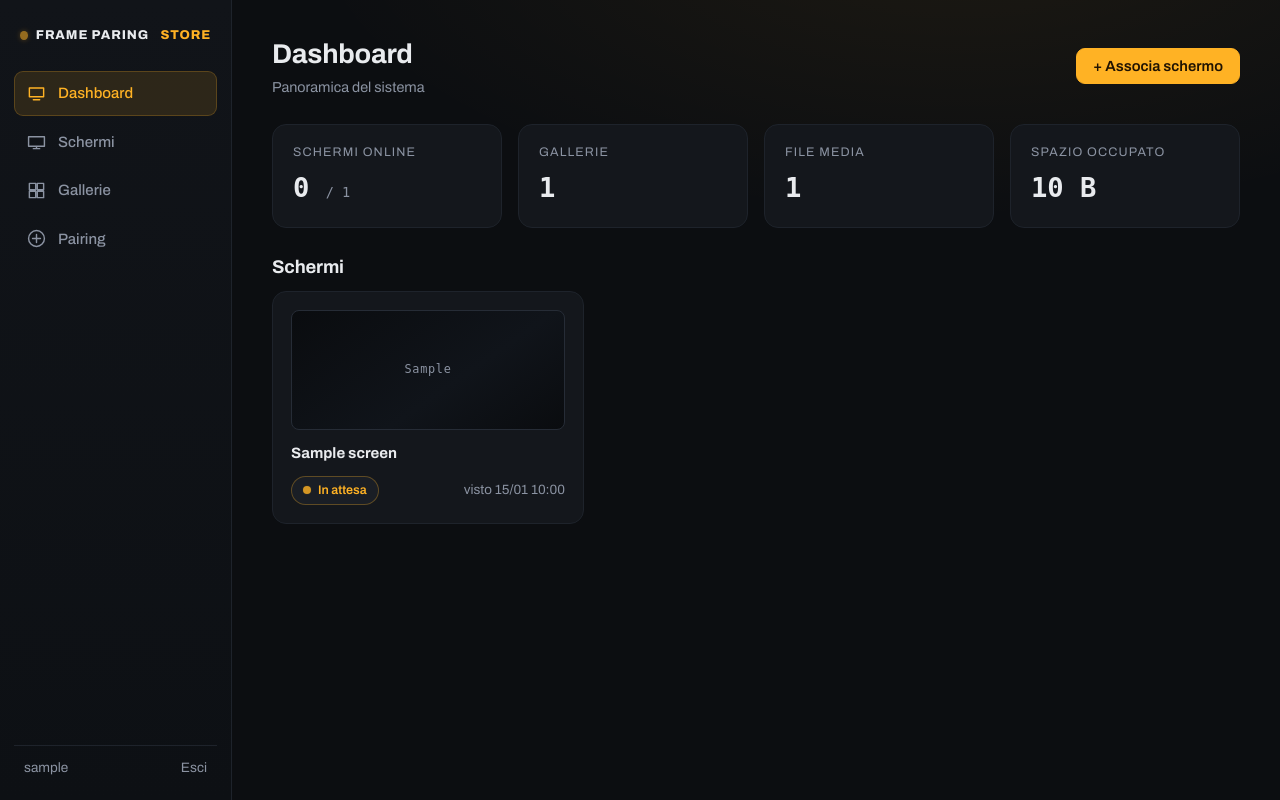
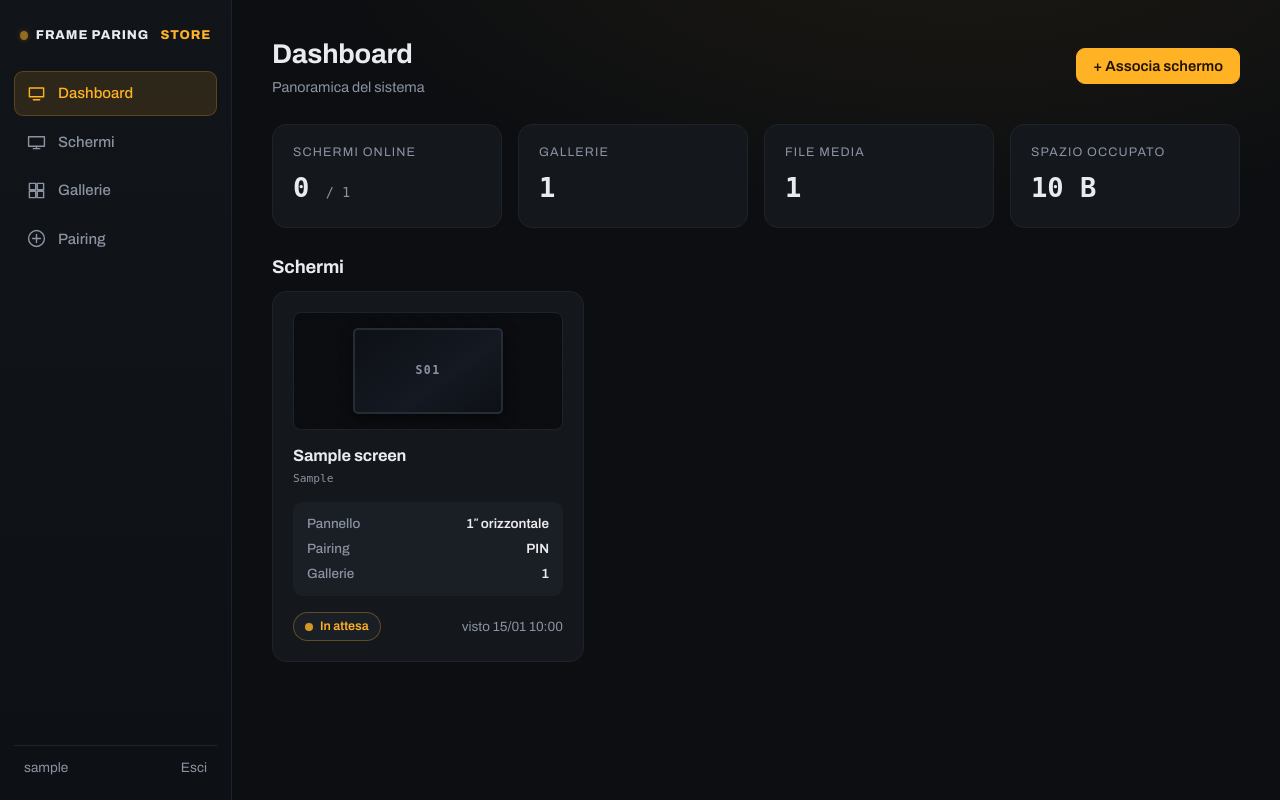
Before and after one commit to davidebr90/frame-paring-store, a PHP site: page /cms/index.php in a window 1280 px wide. Run offline with PHP 8.4, Linux system fonts and the light colour scheme; the visitor is signed in with stand-in values (Sample User, id 1); tables that the repository leaves empty hold one stand-in row (values such as "Sample post"); some web fonts are replaced.

Commit message:
Metadati fisici schermi (pollici/orientamento), streaming media robusto, sync resiliente e rigenerazione playlist al completamento dei download

```diff
--- a/database/schema.sql
+++ b/database/schema.sql
@@ -44,6 +44,8 @@ CREATE TABLE `screens` (
   `auth_token`       CHAR(64)      NULL,               -- token segreto rilasciato al pairing (hex 256 bit)
   `status`           ENUM('pending','paired','revoked') NOT NULL DEFAULT 'pending',
   `device_info`      VARCHAR(255)  NULL,               -- modello/OS dichiarati dall'app
+  `diagonal_inches`  SMALLINT UNSIGNED NULL,           -- polliciaggio del pannello fisico (es. 65)
+  `orientation`      ENUM('landscape','portrait') NOT NULL DEFAULT 'landscape', -- montaggio fisico
   `last_seen_at`     DATETIME      NULL,               -- ultimo polling ricevuto
   `created_at`       DATETIME      NOT NULL DEFAULT CURRENT_TIMESTAMP,
   PRIMARY KEY (`id`),
--- a/server/cms/assets/css/app.css
+++ b/server/cms/assets/css/app.css
@@ -202,21 +202,52 @@ tr:last-child td { border-bottom: 0; }
 .screen-card {
   position: relative;
   background: var(--panel); border: 1px solid var(--line-soft);
-  border-radius: var(--radius); padding: 18px;
-  display: flex; flex-direction: column; gap: 12px;
+  border-radius: var(--radius); padding: 20px;
+  display: flex; flex-direction: column; gap: 14px;
   transition: border-color .15s, transform .15s;
 }
 .screen-card:hover { border-color: var(--line); transform: translateY(-2px); }
-.screen-bezel {
-  aspect-ratio: 16 / 7; border-radius: 8px;
-  background: linear-gradient(145deg, #0a0c0f, #10141a 60%, #0a0c0f);
-  border: 1px solid var(--line);
+
+/* Palco: il pannello disegnato rispecchia l'orientamento fisico reale */
+.screen-stage {
+  height: 118px;
   display: flex; align-items: center; justify-content: center;
-  font-family: var(--font-mono); font-size: .74rem; color: var(--muted);
-  letter-spacing: .06em;
+  border-radius: 8px;
+  background: repeating-linear-gradient(45deg, #0a0c0f 0 8px, #0b0d11 8px 16px);
+  border: 1px solid var(--line-soft);
 }
-.screen-card .screen-name { font-weight: 700; }
-.screen-card .screen-meta { display: flex; justify-content: space-between; align-items: center; gap: 8px; }
+.screen-panel {
+  width: 150px; height: 86px;
+  background: linear-gradient(145deg, #0d1015, #141922 60%, #0d1015);
+  border: 2px solid var(--line);
+  border-radius: 5px;
+  display: flex; align-items: center; justify-content: center;
+  font-family: var(--font-mono); font-size: .72rem; font-weight: 600;
+  color: var(--muted); letter-spacing: .12em;
+  box-shadow: 0 4px 14px rgba(0, 0, 0, .45);
+}
+.screen-panel.portrait { width: 56px; height: 98px; }
+
+.screen-head { display: flex; flex-direction: column; gap: 3px; min-width: 0; }
+.screen-name { font-weight: 700; font-size: 1.02rem; letter-spacing: -.01em; }
+.screen-device {
+  font-family: var(--font-mono); font-size: .7rem; color: var(--muted);
+  white-space: nowrap; overflow: hidden; text-overflow: ellipsis;
+}
+
+.screen-specs {
+  display: grid; grid-template-columns: auto 1fr; gap: 5px 14px;
+  margin: 0; padding: 12px 14px;
+  background: var(--panel-2); border-radius: var(--radius-sm);
+  font-size: .84rem;
+}
+.screen-specs dt { color: var(--muted); font-weight: 500; }
+.screen-specs dd { margin: 0; font-weight: 600; text-align: right; }
+
+.screen-foot {
+  display: flex; justify-content: space-between; align-items: center; gap: 8px;
+  padding-top: 2px;
+}
 .screen-card a.cover { position: absolute; inset: 0; border-radius: var(--radius); }
 
 /* ---------- PIN ---------- */
--- a/server/cms/index.php
+++ b/server/cms/index.php
@@ -4,7 +4,11 @@ declare(strict_types=1);
 require __DIR__ . '/_cms.php';
 
 $pdo = db();
-$screens = $pdo->query('SELECT * FROM screens ORDER BY name, id')->fetchAll();
+$screens = $pdo->query('SELECT s.*, COUNT(sg.gallery_id) AS n_galleries
+                        FROM screens s
+                        LEFT JOIN screen_galleries sg ON sg.screen_id = s.id
+                        GROUP BY s.id
+                        ORDER BY s.name, s.id')->fetchAll();
 $stats = $pdo->query('SELECT
     (SELECT COUNT(*) FROM galleries)          AS galleries,
     (SELECT COUNT(*) FROM media)              AS media,
@@ -49,11 +53,31 @@ cms_header('Dashboard', 'index');
   </div>
 <?php else: ?>
   <div class="grid grid-screens">
-    <?php foreach ($screens as $s): ?>
+    <?php foreach ($screens as $s):
+        $methodLabels = ['pin' => 'PIN', 'qr' => 'QR', 'manual' => 'Manuale'];
+        $isPortrait = $s['orientation'] === 'portrait';
+    ?>
     <div class="screen-card">
-      <div class="screen-bezel"><?= $s['device_info'] ? e(mb_substr($s['device_info'], 0, 34)) : 'SEGNALE ' . str_pad((string) $s['id'], 2, '0', STR_PAD_LEFT) ?></div>
-      <div class="screen-name"><?= e($s['name']) ?></div>
-      <div class="screen-meta">
+      <div class="screen-stage">
+        <div class="screen-panel<?= $isPortrait ? ' portrait' : '' ?>">
+          <span>S<?= str_pad((string) $s['id'], 2, '0', STR_PAD_LEFT) ?></span>
+        </div>
+      </div>
+      <div class="screen-head">
+        <div class="screen-name"><?= e($s['name']) ?></div>
+        <?php if ($s['device_info']): ?>
+        <div class="screen-device"><?= e($s['device_info']) ?></div>
+        <?php endif; ?>
+      </div>
+      <dl class="screen-specs">
+        <dt>Pannello</dt>
+        <dd><?= $s['diagonal_inches'] !== null ? (int) $s['diagonal_inches'] . '&Prime; ' : '' ?><?= $isPortrait ? 'verticale' : 'orizzontale' ?></dd>
+        <dt>Pairing</dt>
+        <dd><?= e($methodLabels[$s['pair_method']] ?? '—') ?></dd>
+        <dt>Gallerie</dt>
+        <dd><?= (int) $s['n_galleries'] ?></dd>
+      </dl>
+      <div class="screen-foot">
         <?= screen_badge($s, $onlineWindow) ?>
         <span class="hint"><?= $s['last_seen_at'] ? 'visto ' . date('d/m H:i', strtotime($s['last_seen_at'])) : 'mai visto' ?></span>
       </div>
--- a/server/cms/media_preview.php
+++ b/server/cms/media_preview.php
@@ -21,8 +21,4 @@ if (!is_file($path)) {
     exit;
 }
 
-header('Content-Type: ' . $media['mime_type']);
-header('Content-Length: ' . filesize($path));
-header('Cache-Control: private, max-age=86400');
-readfile($path);
-exit;
+stream_file($path, $media['mime_type']);
--- a/server/cms/screens.php
+++ b/server/cms/screens.php
@@ -59,7 +59,7 @@ cms_header('Schermi', 'screens');
   <?php else: ?>
   <div class="table-wrap">
   <table>
-    <thead><tr><th>Nome</th><th>Stato</th><th>Metodo</th><th>Gallerie</th><th>Ultimo contatto</th><th></th></tr></thead>
+    <thead><tr><th>Nome</th><th>Stato</th><th>Pannello</th><th>Metodo</th><th>Gallerie</th><th>Ultimo contatto</th><th></th></tr></thead>
     <tbody>
     <?php foreach ($screens as $s): ?>
       <tr>
@@ -67,6 +67,7 @@ cms_header('Schermi', 'screens');
           <?php if ($s['device_info']): ?><div class="hint mono"><?= e($s['device_info']) ?></div><?php endif; ?>
         </td>
         <td><?= screen_badge($s, $onlineWindow) ?></td>
+        <td><?= $s['diagonal_inches'] !== null ? (int) $s['diagonal_inches'] . '&Prime; ' : '' ?><?= $s['orientation'] === 'portrait' ? 'verticale' : 'orizzontale' ?></td>
         <td><?= e($methodLabels[$s['pair_method']] ?? '—') ?></td>
         <td><?= (int) $s['n_galleries'] ?></td>
         <td class="hint"><?= $s['last_seen_at'] ? date('d/m/Y H:i', strtotime($s['last_seen_at'])) : '—' ?></td>
--- a/server/core/helpers.php
+++ b/server/core/helpers.php
@@ -75,6 +75,33 @@ function bearer_token(): ?string
     return null;
 }
 
+// Streaming di un file a blocchi con flush esplicito: readfile()+exit può
+// troncare la coda della risposta con client lenti (il server chiude prima
+// che il socket sia drenato). Qui la backpressure TCP regola il ritmo.
+function stream_file(string $path, string $mime): void
+{
+    if (function_exists('set_time_limit')) {
+        set_time_limit(0);
+    }
+    while (ob_get_level() > 0) {
+        ob_end_clean();
+    }
+    header('Content-Type: ' . $mime);
+    header('Content-Length: ' . filesize($path));
+    header('Cache-Control: private, max-age=0');
+
+    $fh = fopen($path, 'rb');
+    if ($fh === false) {
+        exit;
+    }
+    while (!feof($fh)) {
+        echo fread($fh, 65536);
+        flush();
+    }
+    fclose($fh);
+    exit;
+}
+
 // Autentica il dispositivo e aggiorna last_seen_at. Esce con 401/403 se non valido.
 function require_device(): array
 {
--- a/server/core/screens.php
+++ b/server/core/screens.php
@@ -125,8 +125,10 @@ function playlist_for_screen(array $screen): array
 
     return [
         'screen' => [
-            'id'   => (int) $screen['id'],
-            'name' => $screen['name'],
+            'id'          => (int) $screen['id'],
+            'name'        => $screen['name'],
+            'orientation' => $screen['orientation'],
+            'inches'      => $screen['diagonal_inches'] !== null ? (int) $screen['diagonal_inches'] : null,
         ],
         'version'       => sha1(json_encode($items)),
         'poll_interval' => (int) config('poll_interval'),
```
Also changed, not shown: server/api/v1/media.php (+1 -8 lines), server/cms/screen.php (+29 -8 lines), 9 other files.
